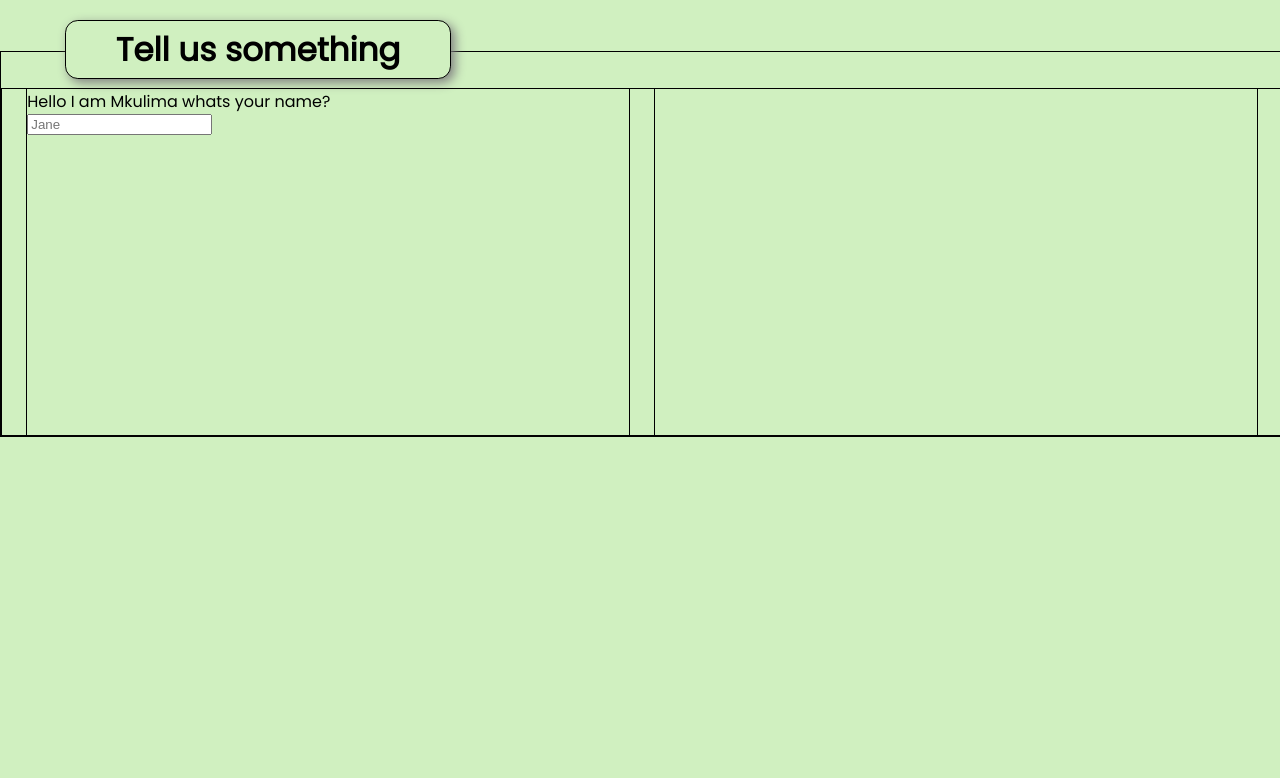
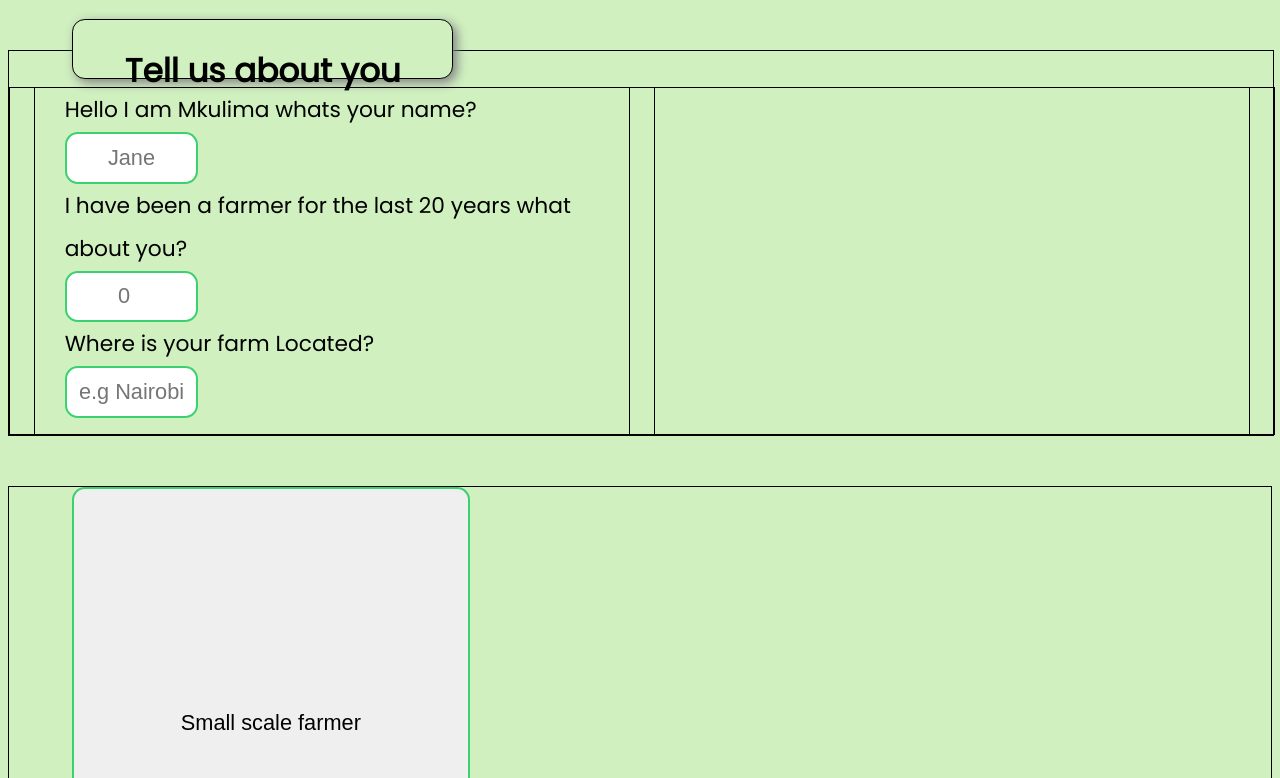
Before and after one commit to MokuaEnock/Farm, a plain HTML site: page index.html in a window 1280 px wide. Shown: the part 1602-2380 px from the top of the page. Before the commit the page ends 2090 px from the top, so only its background shows below. Drawn offline with Linux system fonts and the light colour scheme.

Commit message:
create questions for section 4

```diff
--- a/index.html
+++ b/index.html
@@ -17,7 +17,7 @@
     <!--=============Header================-->
     <header>
       <div id="head">
-        <div id="logo"><h1>Mkulima</h1></div>
+        <div id="logo"><h1>Farm~Acy</h1></div>
         <div id="head_info">
           <div class="head_info"><h3>Home</h3></div>
           <div class="head_info"><h3>Products</h3></div>
@@ -108,18 +108,43 @@
     <section>
       <div id="section4">
         <div id="sect4_head">
-          <h2>Tell us something</h2>
+          <h2>Tell us about you</h2>
         </div>
         <div id="sect4_cont">
           <div id="s4_cont1">
             <form action="https://httpbin.org/get" method="get" target="_blank">
-              <label for="firsName">Hello I am Mkulima whats your name?</label>
+              <label for="firstName">Hello I am Mkulima whats your name?</label>
               <br />
               <input
                 type="text"
                 name="firstName"
                 id="firstName"
                 placeholder="Jane"
+                required
+              />
+              <!--years-->
+              <br />
+              <label for="years"
+                >I have been a farmer for the last 20 years what about
+                you?</label
+              >
+              <br />
+              <input
+                type="number"
+                name="years"
+                id="years"
+                placeholder="0"
+                required
+              />
+              <!--Location-->
+              <br />
+              <label for="location">Where is your farm Located?</label>
+              <br />
+              <input
+                type="select"
+                name="location"
+                id="location"
+                placeholder="e.g Nairobi"
                 required
               />
             </form>
@@ -129,6 +154,17 @@
       </div>
     </section>
 
-    <!--==========Section 4===========-->
+    <!--==========Section 5===========-->
+    <section>
+      <div id="section5">
+        <form action="https://httpbin.org/get">
+          <label for="button1"></label>
+          <input type="button" id="button1" value="Small scale farmer" />
+
+          <label for="button1"></label>
+          <input type="button" id="button1" value="Small scale farmer" />
+        </form>
+      </div>
+    </section>
   </body>
 </html>
--- a/resources/css/index.css
+++ b/resources/css/index.css
@@ -2,9 +2,9 @@ body {
   background-color: #d0f0c0;
   font-family: "Poppins", sans-serif;
 }
-* {
+/* * {
   margin: 0%;
-}
+} */
 div {
   border: 1px solid black;
 }
@@ -28,6 +28,9 @@ div {
   justify-content: space-evenly;
   align-items: center;
   font-size: 1.8vw;
+}
+#logo {
+  padding-left: 3%;
 }
 #head_info {
   display: flex;
@@ -274,3 +277,23 @@ div {
   width: 47%;
   height: 100%;
 }
+form {
+  padding-left: 5%;
+  padding-right: 5%;
+}
+label {
+  font-size: 1.7vw;
+  line-height: 200%;
+}
+#years {
+  border: 0.2vw solid#3cd070;
+}
+input {
+  height: 15%;
+  width: 25%;
+  border: 0.2vw solid#3cd070;
+  border-radius: 1vw;
+  font-size: 1.7vw;
+  font-weight: 500;
+  text-align: center;
+}
```
